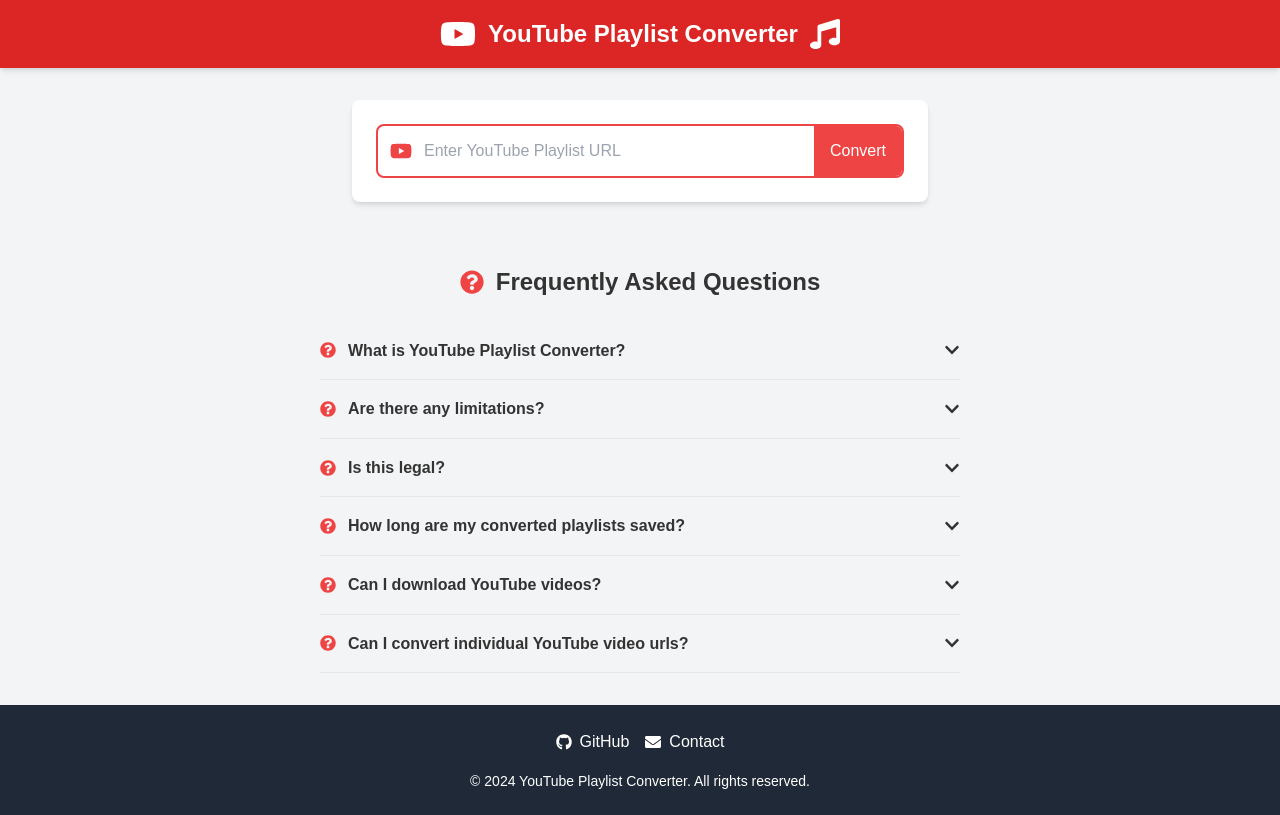
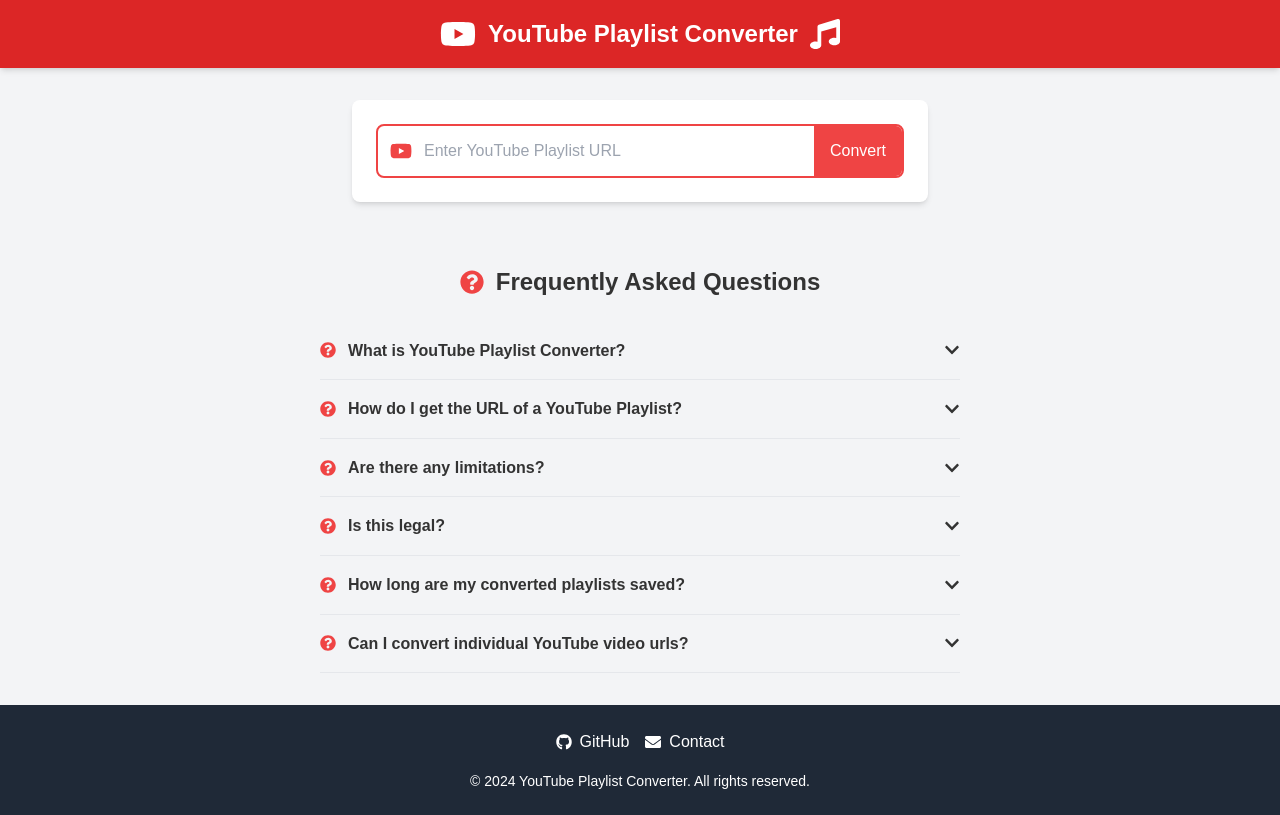
Before and after one commit to Kvnq-Poza/youtube-playlist-converter, a React (Vite) app: page / in a window 1280 px wide. Built offline with nearby package versions, Linux system fonts and the light colour scheme.

Commit message:
Updated FAQ

```diff
--- a/src/components/FAQSection.jsx
+++ b/src/components/FAQSection.jsx
@@ -87,6 +87,11 @@
         "YouTube Playlist Converter is a tool that allows you to download entire YouTube playlists as MP3 files. Simply paste a YouTube playlist URL, and our tool will convert and prepare the audio files for download.",
     },
     {
+      question: "How do I get the URL of a YouTube Playlist?",
+      answer:
+        "To get the URL of a YouTube Playlist, sign in to [Youtube](https://youtube.com), click on the playlist from the left menu (on browsers). In the playlist page, click on the playlist and copy the url in the browser.",
+    },
+    {
       question: "Are there any limitations?",
       answer:
         "Yes, to ensure performance and legal compliance, we limit playlist downloads to 25 items. Each video must be under 1 hour in length. Only public YouTube playlist URLs are supported.",
@@ -100,11 +105,6 @@
       question: "How long are my converted playlists saved?",
       answer:
         "Converted playlists are temporarily stored for 15 minutes. After this time, you'll need to reconvert the playlist to download the files again.",
-    },
-    {
-      question: "Can I download YouTube videos?",
-      answer:
-        "We only support the conversion of YouTube videos to Audio in 320kbps quality. For Youtube video downloads, check out [CollectYouTube](https://collectyoutube.com).",
     },
     {
       question: "Can I convert individual YouTube video urls?",
```
